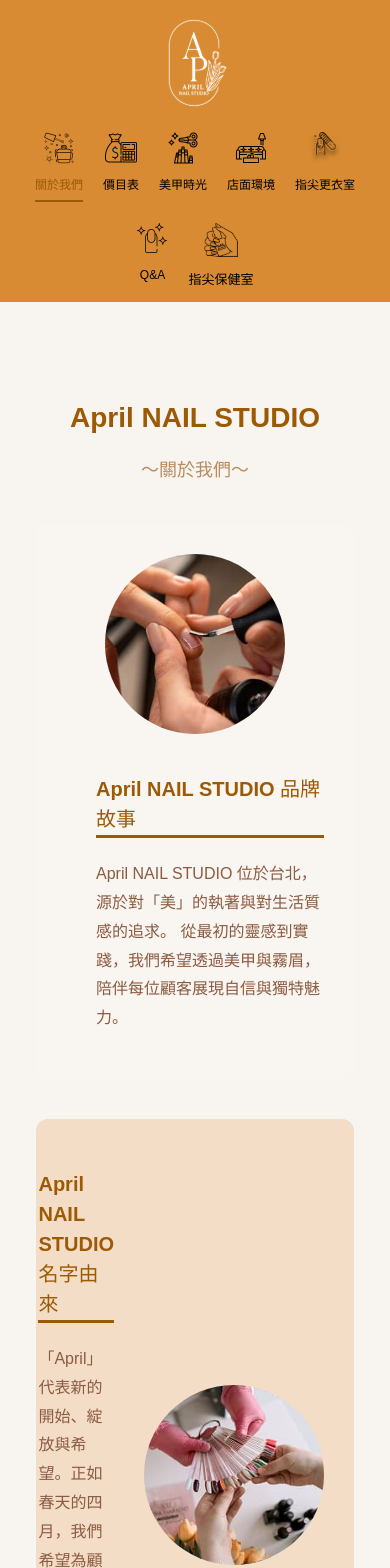
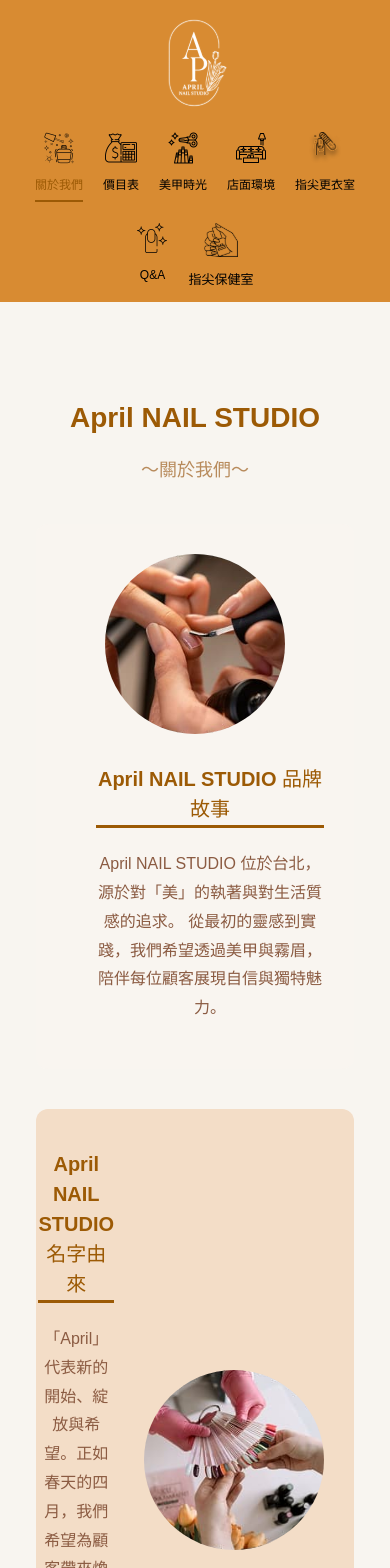
Before and after one commit to zoena5303/april-nail-project, a React (Vite) app: page /april-nail-project/aboutme in a window 390 px wide. Shown: the top 1568 px of the page. Built offline with nearby package versions, Linux system fonts and the light colour scheme.

Commit message:
0912-關於我手機板

```diff
--- a/src/scss/Aboutmestyle.scss
+++ b/src/scss/Aboutmestyle.scss
@@ -125,13 +125,29 @@
   }
 }
 
-/* RWD 手機版 */
+/* 📱 RWD 手機版 */
 @media (max-width: 768px) {
   .aboutme-section {
     flex-direction: column;
     text-align: center;
 
-    /* ✅ 手機版取消反轉：圖片在上 */
+    .circle {
+      width: 140px;   /* ✅ 手機版縮小圖片 */
+      height: 140px;
+      margin: 0 auto 20px auto;  /* ✅ 圖片置中並留間距 */
+    }
+
+    .aboutme-text {
+      margin: 0;
+      text-align: center;
+
+      h3 {
+        display: block;   /* ✅ 標題獨立一行 */
+        margin-top: 10px;
+      }
+    }
+
+    /* ✅ 手機版 reverse 也統一：圖片在上 → 標題 → 文字 */
     &.reverse {
       flex-direction: column;
 
@@ -139,15 +155,5 @@
         margin: 0;
       }
     }
-
-    .circle {
-      width: 140px;   /* ✅ 手機版縮小圖片 */
-      height: 140px;
-      margin-bottom: 20px;
-    }
-
-    .aboutme-text {
-      margin: 0;
-    }
   }
 }
```
